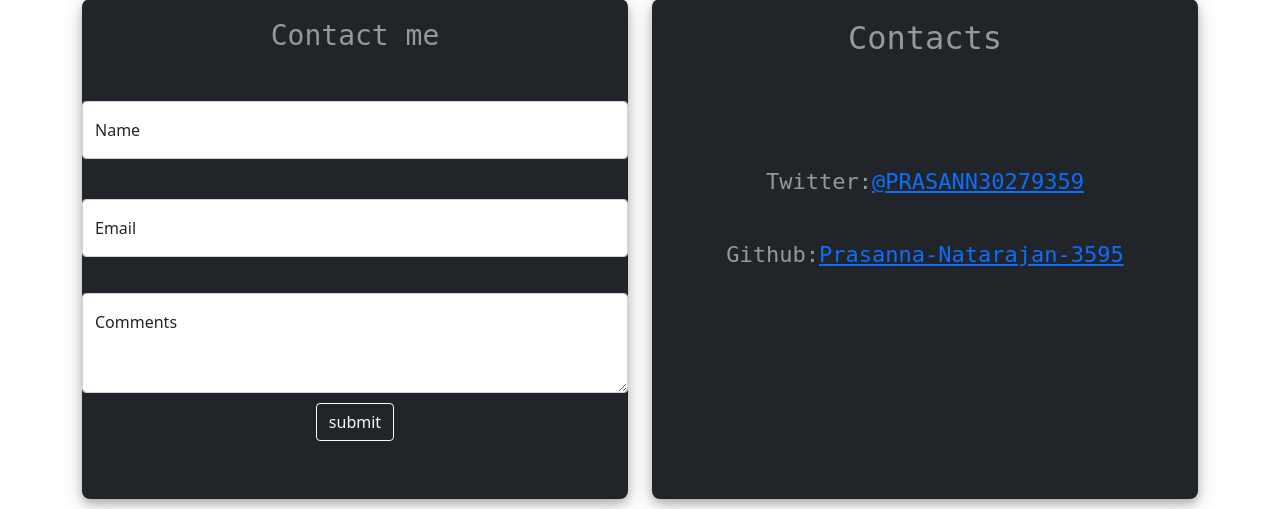
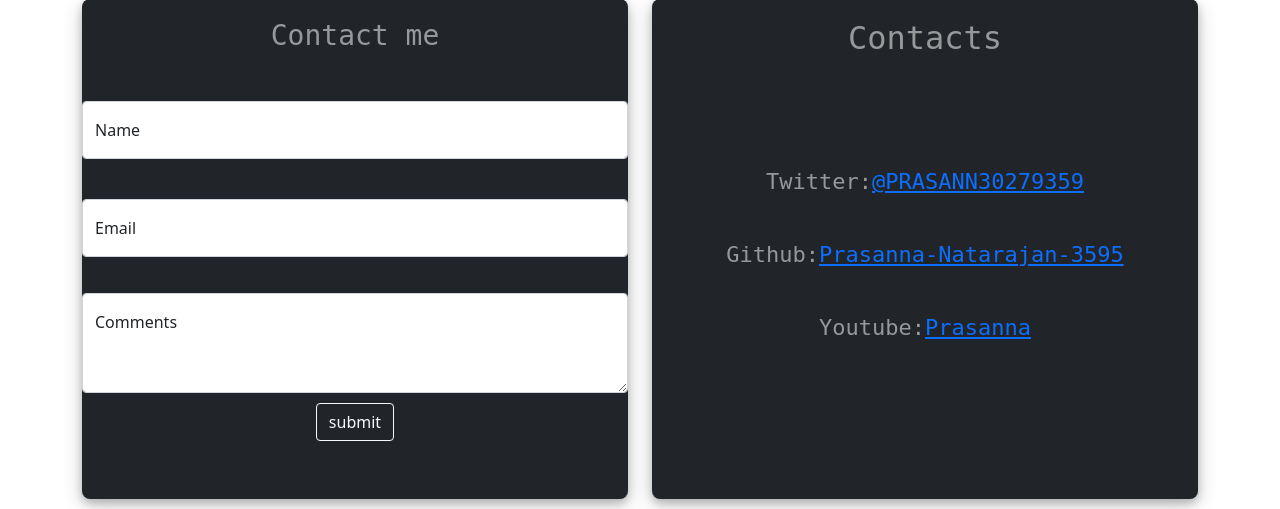
Before and after one commit to Prasanna-Natarajan-3595/My_Portfolio, a Flask app: page / in a window 1280 px wide. Shown: the part 1577-2086 px from the top of the page. Run offline with Flask 2, Linux system fonts and the light colour scheme.

Commit message:
added things

```diff
--- a/web/templates/home.html
+++ b/web/templates/home.html
@@ -192,6 +192,9 @@ max-width: 1600px;margin-top:40px;'>
 
 Github:<a href="https://github.com/Prasanna-Natarajan-3595" target='_blank'>Prasanna-Natarajan-3595</a>
 <br>
+<div style='padding-top:40px;'></div>
+Youtube:<a href="https://www.youtube.com/channel/UCyqfcVuppv6s70qNHKQQ2xA" target='_blank'>Prasanna</a>
+
 <div style='padding-top:20px;'></div>
 
     </div>
```
